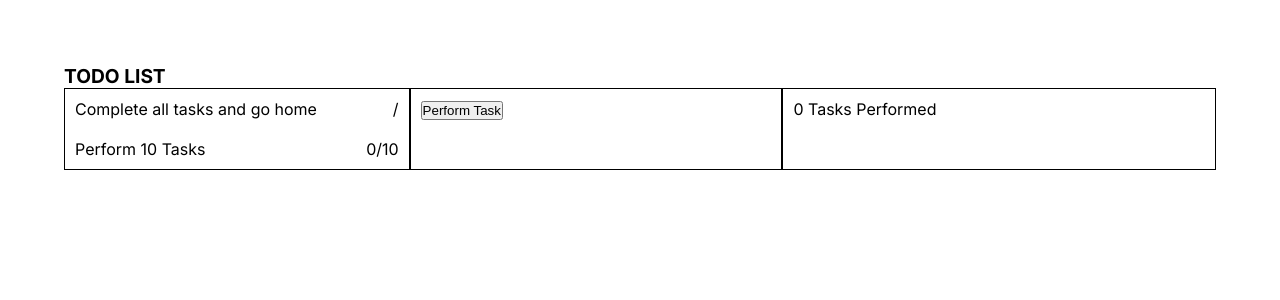
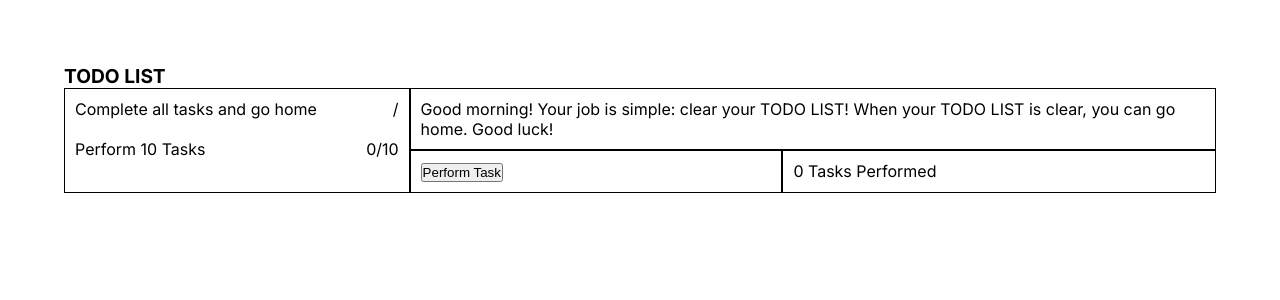
Before and after one commit to jasonroelofs/todo-list, a Next.js app: page / in a window 1280 px wide. Shown: the top 300 px of the page. Built offline with nearby package versions, Linux system fonts and the light colour scheme.

Commit message:
Hook up the story text

```diff
--- /dev/null
+++ b/app/components/story_panel.tsx
@@ -0,0 +1,15 @@
+"use client"
+
+import {useGameState} from '../game_context'
+
+export function StoryPanel() {
+  const gameState = useGameState();
+
+  return (
+    <div>
+      <ul>
+        {gameState.activatedStory.map((story) => <li>{story}</li>)}
+      </ul>
+    </div>
+  )
+}
--- a/app/game_state.ts
+++ b/app/game_state.ts
@@ -6,6 +6,7 @@ export interface GameState {
   totalWorkers: number;
   tasks: Array<Task>;
 
+  activatedStory: Array<string>;
   activatedSteps: Set<string>;
 
   canAllocateWorkers: boolean;
@@ -23,6 +24,7 @@ export const InitialGameState: GameState = {
   totalWorkers: 0,
   tasks: [],
 
+  activatedStory: [],
   activatedSteps: new Set(),
 
   canAllocateWorkers: false,
@@ -85,4 +87,5 @@ function checkRules(gameState: GameState) {
 function activateStep(stepName: string, gameState: GameState) {
   Steps[stepName].onAdd(gameState);
   gameState.activatedSteps.add(stepName);
+  gameState.activatedStory.push(Steps[stepName].story);
 }
--- a/app/game_steps.ts
+++ b/app/game_steps.ts
@@ -4,27 +4,36 @@ export const Steps = {
   initial: {
     story: "Good morning! Your job is simple: clear your TODO LIST! When your TODO LIST is clear, you can go home. Good luck!",
     onAdd: (gameState: GameState) => {
-      addTask(gameState, {name: "Complete all tasks and go home"})
-      addTask(gameState, {name: "Perform 10 Tasks", count: 0, needs: 10})
+      addTask(gameState, {name: "Complete all tasks and go home"});
+      addTask(gameState, {name: "Perform 10 Tasks", count: 0, needs: 10});
     }
   },
-  label1: {
+  batch100: {
     story: "You are doing great! Here's the next batch",
     activateOn: (gameState: GameState): boolean => {
       return gameState.totalTasks >= 8;
     },
     onAdd: (gameState: GameState) => {
-      addTask(gameState, {name: "Perform 100 Tasks", needs: 100});
+      addTask(gameState, {name: "Perform 100 Tasks", count: 0, needs: 100});
     }
   },
-  label2: {
+  firstWorker: {
     story: "This is getting tedious. How about you allocate a worker to do the task for you?",
     activateOn: (gameState: GameState): boolean => {
       return gameState.totalTasks >= 50;
     },
     onAdd: (gameState: GameState) => {
-      addTask(gameState, {name: "Allocate a Worker", needs: 1, type: "worker"})
+      addTask(gameState, {name: "Allocate a Worker", count: 0, needs: 1, type: "worker"})
       gameState.canAllocateWorkers = true;
     },
   },
+  moreWorkers: {
+    story: "One worker will never be enough, allocate more!",
+    activateOn: (gameState: GameState): boolean => {
+      return gameState.totalWorkers >= 1;
+    },
+    onAdd: (gameState: GameState) => {
+      addTask(gameState, {name: "Allocate 100 Workers", count: 0, needs: 100, type: "worker"});
+    },
+  },
 }
--- a/app/globals.scss
+++ b/app/globals.scss
@@ -48,8 +48,23 @@ header {
 
 .game_container {
   display: flex;
-  flex-direction: row;
+  flex-direction: column;
   width: 70%;
+
+  .story_panel {
+    flex-grow: 1;
+    border: 1px solid black;
+    padding: 10px;
+
+    li {
+      list-style-type: none;
+    }
+  }
+
+  .game_panel {
+    display: flex;
+    flex-direction: row;
+  }
 
   .information_panel {
     flex-grow: 1;
--- a/app/page.tsx
+++ b/app/page.tsx
@@ -1,6 +1,7 @@
 import {TodoList} from './components/todo_list'
 import {InformationPanel} from './components/information_panel'
 import {ActionPanel} from './components/action_panel'
+import {StoryPanel} from './components/story_panel'
 
 import {useState} from 'react';
 
@@ -13,8 +14,13 @@ export default function Home() {
           <TodoList />
         </div>
         <div className="game_container">
-          <ActionPanel />
-          <InformationPanel />
+          <div className="story_panel">
+            <StoryPanel />
+          </div>
+          <div className="game_panel">
+            <ActionPanel />
+            <InformationPanel />
+          </div>
         </div>
       </main>
     </>
```
